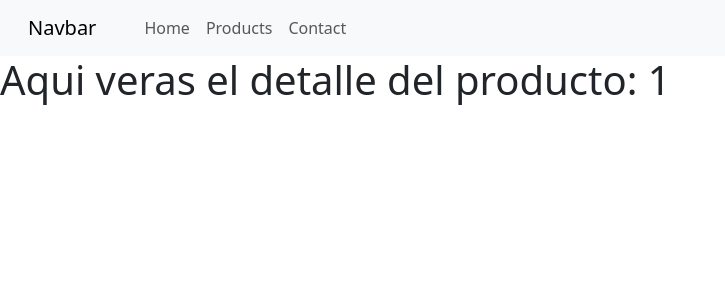
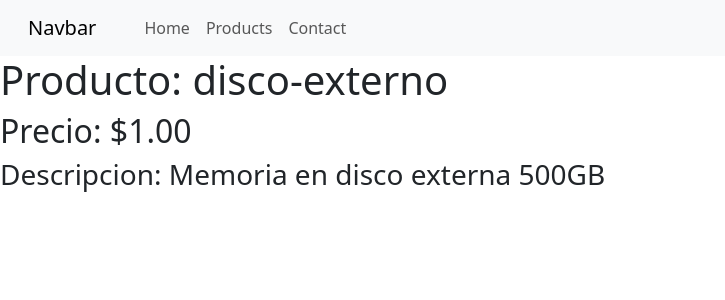
Before and after one commit to Germany2k9/landing-page, an Angular app: page /products/1 in a window 1280 px wide. Shown: the top 300 px of the page, without its empty margins (0-725 px from the left). Built offline with nearby package versions, Linux system fonts and the light colour scheme.

Commit message:
Estructuraa de control del arbol DOM  NG

```diff
--- a/src/app/product-detail/product-detail.component.html
+++ b/src/app/product-detail/product-detail.component.html
@@ -1 +1,10 @@
-<h1>Aqui veras el detalle del producto: {{producto}}</h1>
+<ng-container *ngIf="!loading">
+
+<h1>Producto: {{producto?.name}}</h1>
+<h2 [ngStyle]="{'color':color}">Precio: {{producto?.price | currency}}</h2>
+<h3 *ngIf="producto?.description">Descripcion: {{producto?.description}}</h3>
+</ng-container>
+
+<ng-container *ngIf="loading">
+<i style="color: blue;">Cargando informacion...</i>
+</ng-container>
--- a/src/app/product-detail/product-detail.component.ts
+++ b/src/app/product-detail/product-detail.component.ts
@@ -1,5 +1,6 @@
 import { Component, OnInit } from '@angular/core';
 import { ActivatedRoute } from '@angular/router';
+import { Product, productList } from '../products/products.mock';
 
 @Component({
   selector: 'app-product-detail',
@@ -8,17 +9,24 @@ import { ActivatedRoute } from '@angular/router';
 })
 export class ProductDetailComponent implements OnInit {
 
-    producto: string = '';
+    producto?: Product;
+    //importamos la lista de productos
+    productList: Product[] = productList;
 
+   loading: boolean= true;
+   color: string ='';
 
 
   constructor(private _route: ActivatedRoute){}
 
     ngOnInit(): void {
-      this._route.params.subscribe(params => {
-        this.producto = params['productId'];
-
-      });
+      setTimeout(()=>{
+        this._route.params.subscribe(params => {
+          this.producto = this.productList.find(product => product.id == params['productId'] );
+          this.color = this.producto?.price as number > 15 ? 'red': ''
+          this.loading = false;
+        });
+      }, 1500);
 
   }
 }
--- a/src/app/products/products.component.css
+++ b/src/app/products/products.component.css
@@ -0,0 +1,3 @@
+.red-color{
+    color: red;
+}
--- a/src/app/products/products.component.html
+++ b/src/app/products/products.component.html
@@ -17,8 +17,8 @@
       <tr *ngFor="let product of productList">
         <th scope="row">{{product.id}}</th>
         <td>{{product.name}} </td>
-        <td>{{product.price | currency}}</td>
-        <button type="button" class="btn btn-outline-primary" [routerLink]="['/products', 'disco-externo']">Detalle</button>
+        <td [ngClass]="{'red-color':product.price > 15}">{{product.price | currency}}</td>
+        <button type="button" class="btn btn-outline-primary" [routerLink]="['/products', product.id]">Detalle</button>
       </tr>
 
     </tbody>
--- a/src/app/products/products.mock.ts
+++ b/src/app/products/products.mock.ts
@@ -3,7 +3,7 @@ export const productList : Product[] =[
     {id: 2, name: 'teclado', price: 12, description: ' teclado de computadora Logitech '},
     {id: 3, name: 'mouse', price: 10, description: 'Raton o maus e Logitech'},
     {id: 4, name: 'webcam', price: 20, description: 'Camara web conexion USB par< computadora marca logitech'},
-    {id: 5, name: 'monitor', price: 100, description: 'Monitor AOC 21 Pulgadas'},
+    {id: 5, name: 'monitor', price: 100 },
     {id: 6, name: 'impresora ', price: 70, description: ' impresora HP 4200'},
     {id: 7, name: 'Memoria-USB', price: 25, description: 'memoria usb de 64GB'},
     {id: 8, name: 'cable HDMI', price: 10, description: ' Cable conexion al monitor HDMI'}
@@ -12,5 +12,5 @@ export  interface Product{
      id:number;
      name: string;
      price: number;
-     description: string;
+     description?: string;
 }
```
